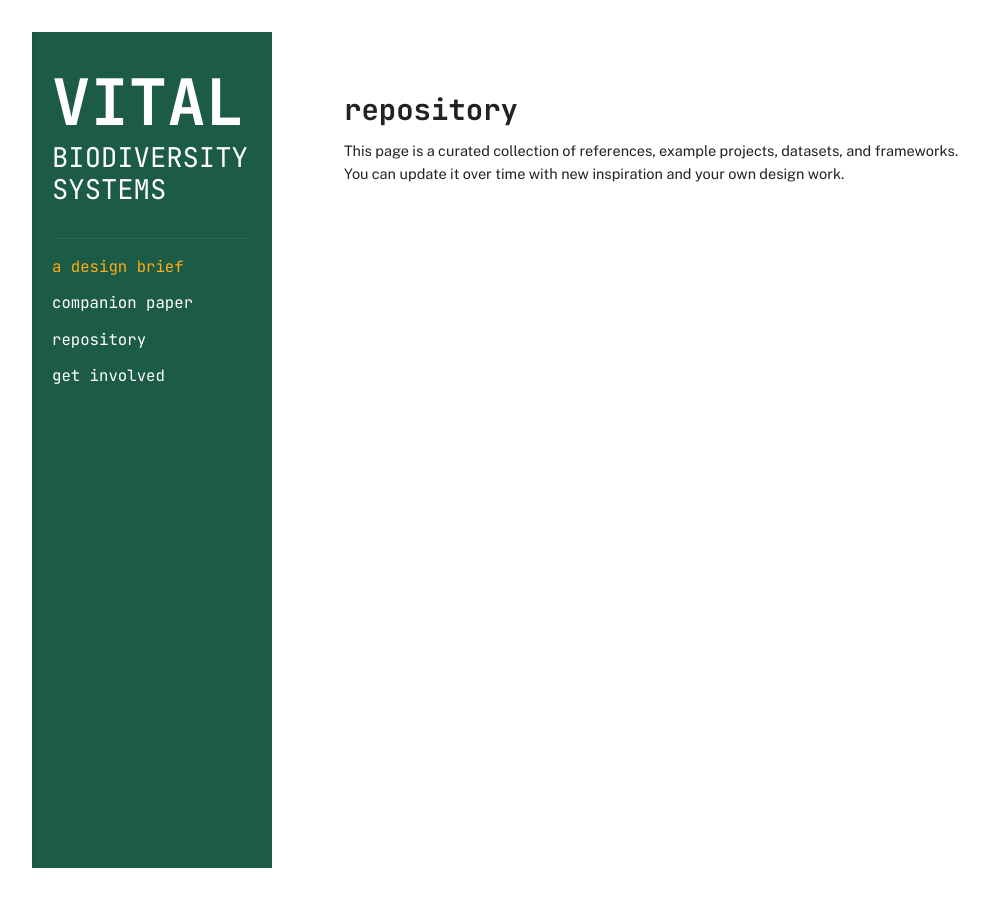
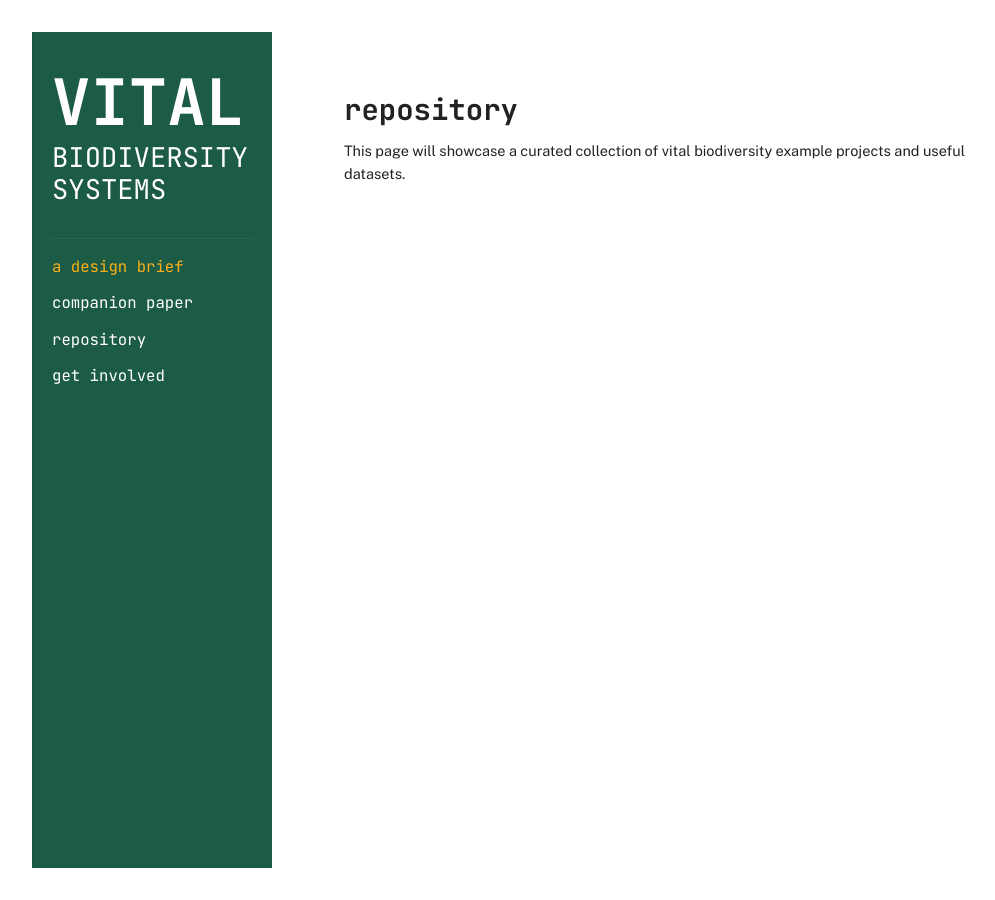
Before and after one commit to vitalbiodiversity/vitalbiodiversity.github.io, a Jekyll site: the page built from repository.md, in a window 1280 px wide and 900 px high. Shown: the whole window, without its empty margins (58-1053 px from the left). Built offline with Jekyll 4.4.1, drawn with Linux system fonts in a browser that asks for light colours.

Commit message:
Update repository.md

```diff
--- a/repository.md
+++ b/repository.md
@@ -5,5 +5,4 @@ layout: default
 
 # repository
 
-This page is a curated collection of references, example projects, datasets, and frameworks.
-You can update it over time with new inspiration and your own design work.
+This page will showcase a curated collection of vital biodiversity example projects and useful datasets.
```
